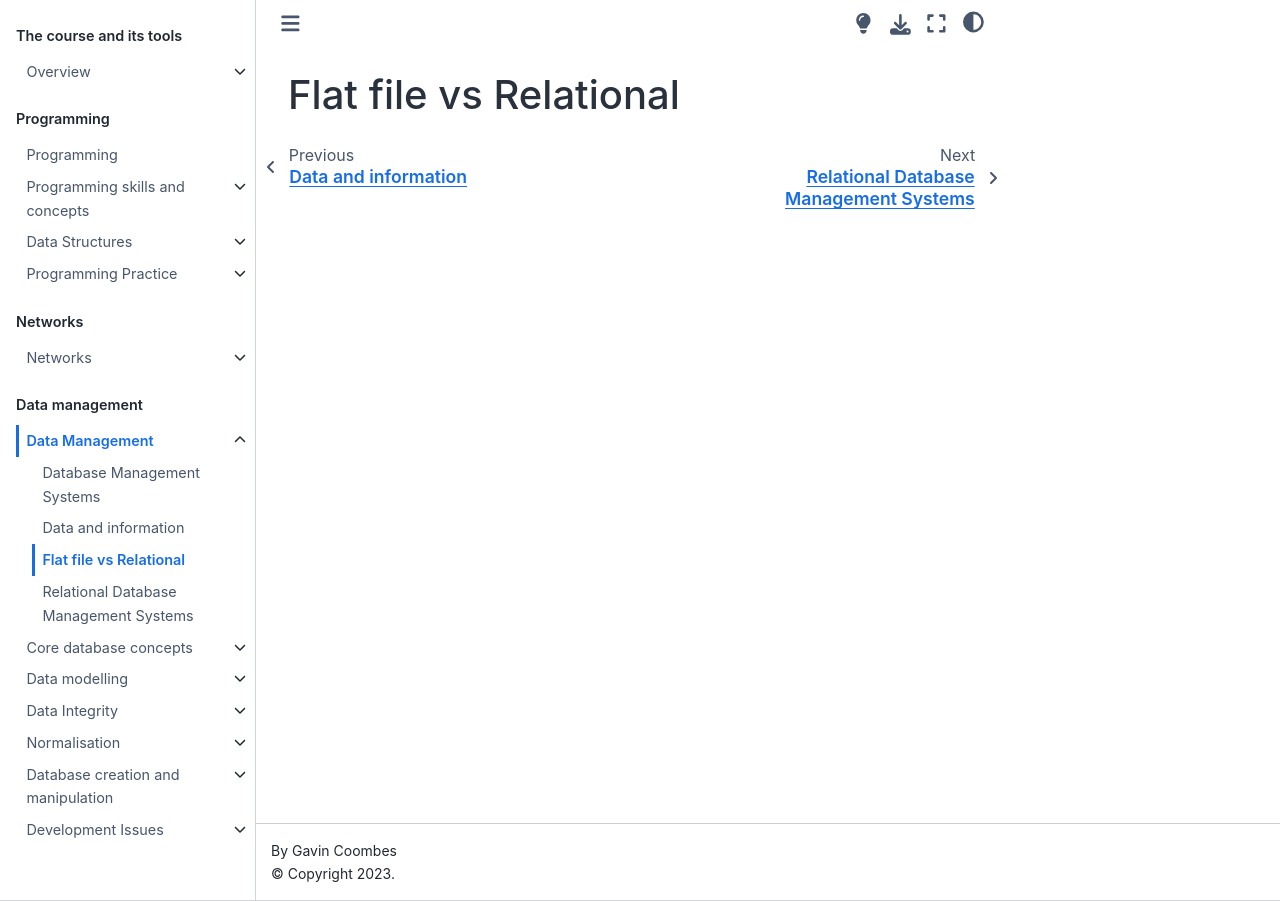
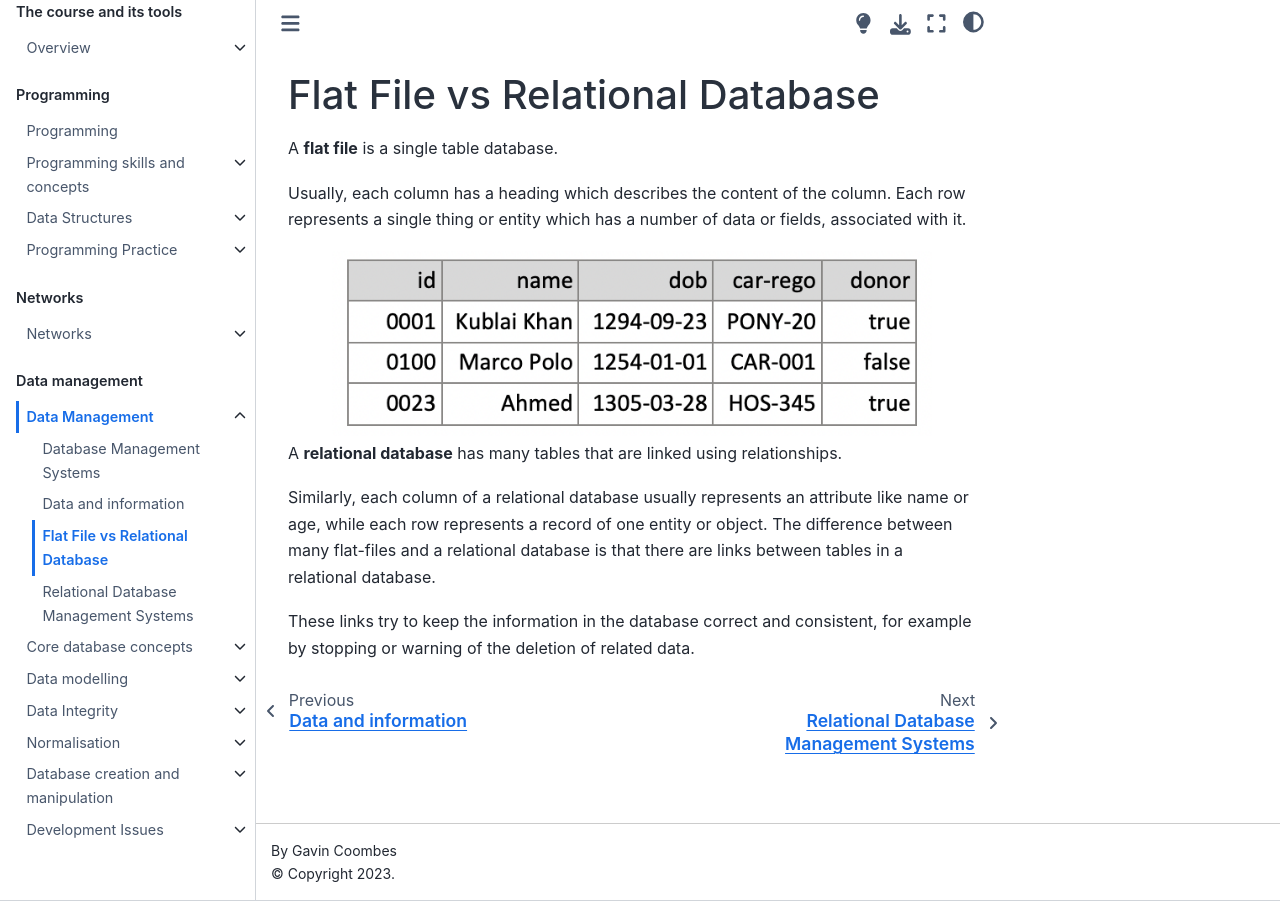
Before and after one commit to darkseas-ed/csc-11-book, a Jupyter Book: the page built from databases/dbms/02-flat-relational.md, in a window 1280 px wide. Built offline with Jupyter Book 1.0.4 settings and Sphinx 7.4.7 and the Sphinx Book theme 1.1.4, drawn with Linux system fonts in a browser that asks for light colours; pages that are not in the unit, such as notebooks, are missing from menus.

Commit message:
Add images and flat files.

````diff
--- a/databases/dbms/02-flat-relational.md
+++ b/databases/dbms/02-flat-relational.md
@@ -1 +1,25 @@
-# Flat file vs Relational
+(content:databases:flat)=
+# Flat File vs Relational Database
+
+A **flat file** is a single table database.
+
+Usually, each column has a heading which describes the content of the column.
+Each row represents a single thing or entity which has a number of data or
+fields, associated with it.
+
+```{image} ../../images/db/flat-file-02.png
+:alt: flat table of data
+:class: bg-primary mb-1
+:width: 600px
+:align: center
+```
+
+A **relational database** has many tables that are linked using relationships.
+
+Similarly, each column of a relational database usually represents an attribute
+like name or age, while each row represents a record of one entity or object.
+The difference between many flat-files and a relational database is that there
+are links between tables in a relational database.
+
+These links try to keep the information in the database correct and consistent,
+for example by stopping or warning of the deletion of related data.
````
Also changed, not shown: databases/data-management-glossary.md (+5 -0 lines), databases/dbms/00-index.md (+5 -2 lines), databases/dbms/01-data-information.md (+9 -3 lines), images/db/2880px-Relational_database_terms.svg.png (added), images/db/flat-file-01.png (added), images/db/flat-file-02.png (added), images/db/jonathon-01.jpg (added).
